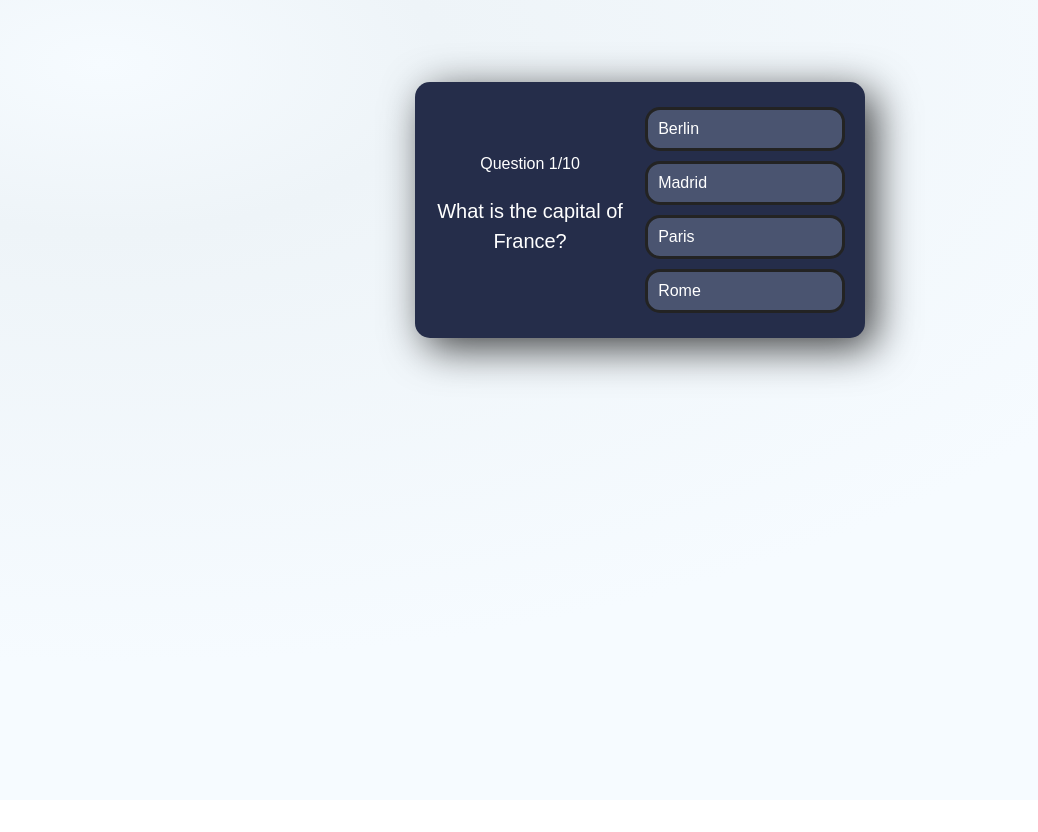
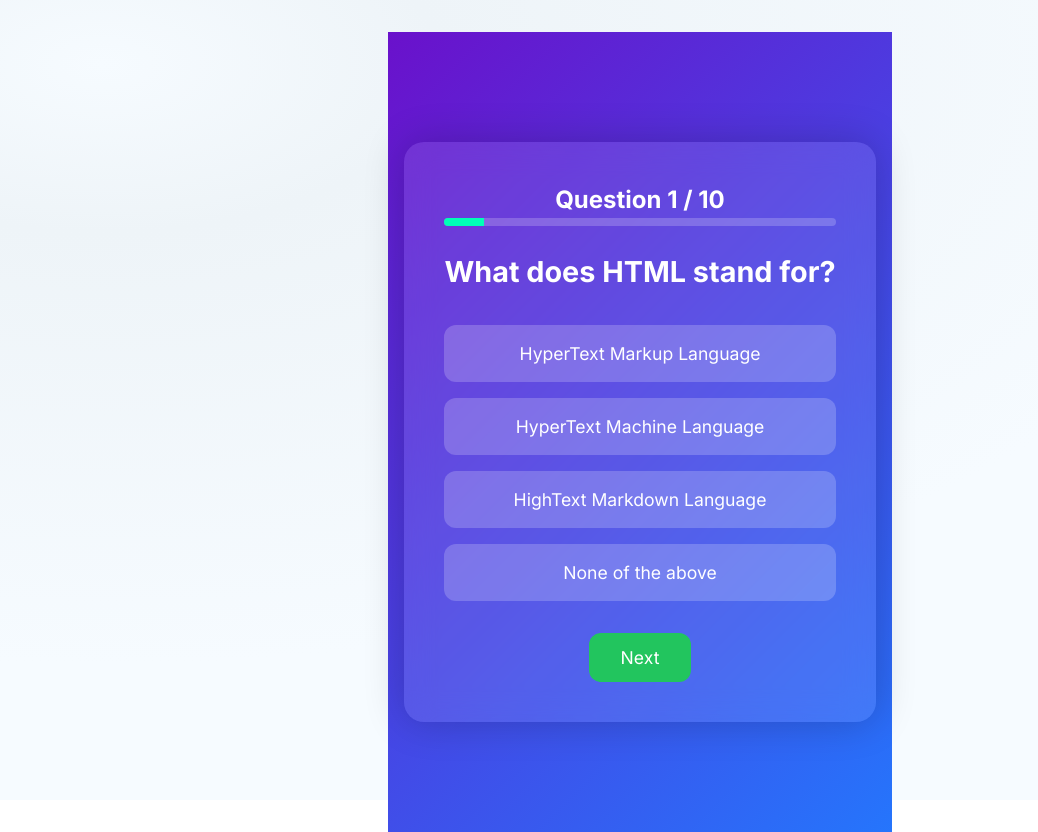
Before and after one commit to Ashishrupani/Triv.io, a React (Vite) app in the folder frontend/Learn/: page /quiz in a window 1280 px wide. Shown: the whole page, without its empty margins (0-1038 px from the left). Before the commit the page ends 800 px from the top, so only its background shows below. Built offline with nearby package versions, Linux system fonts and the light colour scheme; no server answers.

Commit message:
"Added post request" and quiz page

```diff
--- a/frontend/Learn/pages/CreateQuiz.jsx
+++ b/frontend/Learn/pages/CreateQuiz.jsx
@@ -1,6 +1,7 @@
 // src/App.jsx
 
 import React, { useEffect, useState } from "react";
+import { useNavigate } from "react-router-dom";
 
 import "../src/App.css";
 import "../styles/CreateQuiz.css";
@@ -174,17 +175,20 @@ export default function App() {
 
     setMessage("Sending notes to backend...");
 
-    try {
-      // const resp = await fetch('/api/generate-quiz', { method:'POST', headers:{'Content-Type':'application/json'}, body: JSON.stringify({ notes }) });
+    console.log("Sending notes to backend:", notes);
+    const resp = await fetch("http://127.0.0.1:5000/api/upload-notes", {
+      method: "POST",
+      headers: { "Content-Type": "application/json" },
+      body: JSON.stringify({
+        query: "make a 10 question quiz using these notes below.",
+        notes: notes,
+      }),
+    });
+    const data = await resp.json();
 
-      // const data = await resp.json();
+    console.log("Backend response:", data);
 
-      alert("Backend not implemented. See code comments for contract.");
-    } catch {
-      setMessage("Failed to contact backend");
-    } finally {
-      setTimeout(() => setMessage(""), 1200);
-    }
+    setMessage("Failed to contact backend");
   }
 
   function generateLocalDemoQuiz() {
--- a/frontend/Learn/pages/Quiz.jsx
+++ b/frontend/Learn/pages/Quiz.jsx
@@ -1,161 +1,67 @@
-import React, { useState } from 'react';
-// IMPORT THE CSS FILE
+import { useState } from 'react';
 import '../styles/Quiz.css';
 
-// 1. Question Data (Kept the same)
-const questions = [
-    {
-        questionText: 'What is the capital of France?',
-        answerOptions: [
-            { answerText: 'Berlin', isCorrect: false },
-            { answerText: 'Madrid', isCorrect: false },
-            { answerText: 'Paris', isCorrect: true },
-            { answerText: 'Rome', isCorrect: false },
-        ],
-    },
-    {
-        questionText: 'Which company developed React?',
-        answerOptions: [
-            { answerText: 'Google', isCorrect: false },
-            { answerText: 'Facebook', isCorrect: true },
-            { answerText: 'Amazon', isCorrect: false },
-            { answerText: 'Microsoft', isCorrect: false },
-        ],
-    },
-    {
-        questionText: 'The iPhone was created by which company?',
-        answerOptions: [
-            { answerText: 'Apple', isCorrect: true },
-            { answerText: 'Intel', isCorrect: false },
-            { answerText: 'Samsung', isCorrect: false },
-            { answerText: 'Nokia', isCorrect: false },
-        ],
-    },
-    {
-        questionText: 'What is the largest planet in our solar system?',
-        answerOptions: [
-            { answerText: 'Mars', isCorrect: false },
-            { answerText: 'Jupiter', isCorrect: true },
-            { answerText: 'Earth', isCorrect: false },
-            { answerText: 'Saturn', isCorrect: false },
-        ],
-    },
-    {
-        questionText: 'What is the chemical symbol for water?',
-        answerOptions: [
-            { answerText: 'O2', isCorrect: false },
-            { answerText: 'H2O', isCorrect: true },
-            { answerText: 'CO2', isCorrect: false },
-            { answerText: 'NaCl', isCorrect: false },
-        ],
-    },
-    {
-        questionText: 'How many continents are there?',
-        answerOptions: [
-            { answerText: '5', isCorrect: false },
-            { answerText: '6', isCorrect: false },
-            { answerText: '7', isCorrect: true },
-            { answerText: '8', isCorrect: false },
-        ],
-    },
-    {
-        questionText: 'What is the highest mountain in the world?',
-        answerOptions: [
-            { answerText: 'K2', isCorrect: false },
-            { answerText: 'Mount Everest', isCorrect: true },
-            { answerText: 'Mount Fuji', isCorrect: false },
-            { answerText: 'Matterhorn', isCorrect: false },
-        ],
-    },
-    {
-        questionText: 'Which language is React built on?',
-        answerOptions: [
-            { answerText: 'Python', isCorrect: false },
-            { answerText: 'Java', isCorrect: false },
-            { answerText: 'JavaScript', isCorrect: true },
-            { answerText: 'C#', isCorrect: false },
-        ],
-    },
-    {
-        questionText: 'What is 8 * 9?',
-        answerOptions: [
-            { answerText: '64', isCorrect: false },
-            { answerText: '72', isCorrect: true },
-            { answerText: '81', isCorrect: false },
-            { answerText: '63', isCorrect: false },
-        ],
-    },
-    {
-        questionText: 'What does HTML stand for?',
-        answerOptions: [
-            { answerText: 'Hyper Text Markup Language', isCorrect: true },
-            { answerText: 'High Tech Modern Language', isCorrect: false },
-            { answerText: 'Hyperlink and Text Markup', isCorrect: false },
-            { answerText: 'Home Tool Markup Language', isCorrect: false },
-        ],
-    },
+const sampleQuestions = [
+  { question: 'What does HTML stand for?', options: ['HyperText Markup Language', 'HyperText Machine Language', 'HighText Markdown Language', 'None of the above'], answer: 0 },
+  { question: 'Which programming language is used for web apps?', options: ['Python', 'JavaScript', 'C++', 'All of the above'], answer: 1 },
+  { question: 'What year was JavaScript created?', options: ['1991', '1995', '2000', '1989'], answer: 1 },
+  { question: 'CSS is used for?', options: ['Structure', 'Styling', 'Database', 'Logic'], answer: 1 },
+  { question: 'React is maintained by?', options: ['Google', 'Facebook (Meta)', 'Microsoft', 'Twitter'], answer: 1 },
+  { question: 'Which of these is a JavaScript framework?', options: ['Laravel', 'Django', 'React', 'Flask'], answer: 2 },
+  { question: 'Which tag is used for inserting a line break in HTML?', options: ['<lb>', '<break>', '<br>', '<hr>'], answer: 2 },
+  { question: 'Which keyword is used to define a constant in JavaScript?', options: ['let', 'var', 'const', 'constant'], answer: 2 },
+  { question: 'In CSS, which property is used to change text color?', options: ['font-color', 'color', 'text-color', 'fgcolor'], answer: 1 },
+  { question: 'What does API stand for?', options: ['Application Programming Interface', 'Applied Programming Internet', 'App Performance Interface', 'Application Program Input'], answer: 0 }
 ];
 
-const Quiz = () => {
-    const [currentQuestion, setCurrentQuestion] = useState(0);
+export default function Quiz() {
+  const [current, setCurrent] = useState(0);
   const [score, setScore] = useState(0);
-    const [showScore, setShowScore] = useState(false);
+  const [selected, setSelected] = useState(null);
+  const [finished, setFinished] = useState(false);
 
-    const handleAnswerOptionClick = (isCorrect) => {
-        if (isCorrect) {
+  const handleNext = () => {
+    if (selected === sampleQuestions[current].answer) {
       setScore(score + 1);
     }
-
-        const nextQuestion = currentQuestion + 1;
-
-        if (nextQuestion < questions.length) {
-            setCurrentQuestion(nextQuestion);
+    if (current + 1 < sampleQuestions.length) {
+      setCurrent(current + 1);
+      setSelected(null);
     } else {
-            setShowScore(true);
+      setFinished(true);
     }
   };
 
   return (
-        <div className="app">
-            {showScore ? (
-                /* -------------------
-                * 1. SCORE SECTION (Uses className="score-section")
-                * ------------------- */
-                <div className="score-section">
-                    You scored {score} out of {questions.length}
+    <div className="quiz-container">
+      <div className="quiz-card">
+        {finished ? (
+          <div className="quiz-complete">
+            <h2>Quiz Complete 🎉</h2>
+            <p className="score-text">Your Score: {score} / {sampleQuestions.length}</p>
+            <div className="progress-bar"><div className="progress-bar-fill" style={{ width: `${(score / sampleQuestions.length) * 100}%` }}></div></div>
+            <button className="next-btn" onClick={() => window.location.reload()}>Retake Quiz</button>
           </div>
         ) : (
-                /* -------------------
-                * 2. QUESTION SECTION (Uses classNames for layout and elements)
-                * ------------------- */
-                <>
-                    {/* The question container is structured to allow flex styling */}
-                    <div className="question-section">
-                        <div className="question-count">
-                            <span>Question {currentQuestion + 1}</span>/{questions.length}
-                        </div>
-                        <div className="question-text">
-                            {questions[currentQuestion].questionText}
-                        </div>
-                    </div>
-
-                    <div className="answer-section">
-                        {/* Map over the answer options for the current question */}
-                        {questions[currentQuestion].answerOptions.map((answerOption, index) => (
+          <div key={current}>
+            <h2>Question {current + 1} / {sampleQuestions.length}</h2>
+            <div className="progress-bar"><div className="progress-bar-fill" style={{ width: `${((current + 1) / sampleQuestions.length) * 100}%` }}></div></div>
+            <h3 className="quiz-question">{sampleQuestions[current].question}</h3>
+            <div className="quiz-options">
+              {sampleQuestions[current].options.map((opt, i) => (
                 <button
-                                key={index}
-                                // Uses className="answer-button"
-                                className="answer-button"
-                                onClick={() => handleAnswerOptionClick(answerOption.isCorrect)}
+                  key={i}
+                  className={`quiz-option ${selected === i ? 'selected' : ''}`}
+                  onClick={() => setSelected(i)}
                 >
-                                {answerOption.answerText}
+                  {opt}
                 </button>
               ))}
             </div>
-                </>
+            <button onClick={handleNext} disabled={selected === null} className="next-btn">Next</button>
+          </div>
         )}
       </div>
+    </div>
   );
-};
-
-export default Quiz;
+}
--- a/frontend/Learn/styles/Quiz.css
+++ b/frontend/Learn/styles/Quiz.css
@@ -1,73 +1,103 @@
-/* Quiz.css */
-
-.app {
-    background-color: #252d4a;
-    width: 450px;
-    min-height: 200px;
-    height: min-content;
-    border-radius: 15px;
-    padding: 20px;
-    box-shadow: 10px 10px 42px 0px rgba(0, 0, 0, 0.75);
-    display: flex;
-    justify-content: space-evenly;
-    align-items: center;
-    color: white;
-    margin: 50px auto; /* Center the quiz box on the page */
-    font-family: 'Arial', sans-serif;
+/* Gradient background */
+.quiz-container {
+  min-height: 100vh;
+  display: flex;
+  justify-content: center;
+  align-items: center;
+  background: linear-gradient(135deg, #6a11cb 0%, #2575fc 100%);
+  padding: 1rem;
+  font-family: 'Inter', sans-serif;
 }
 
-.score-section {
-    display: flex;
-    font-size: 24px;
-    align-items: center;
-    text-align: center;
-    width: 100%;
-    justify-content: center;
+/* Card styling */
+.quiz-card {
+  width: 100%;
+  max-width: 700px;
+  background: rgba(255, 255, 255, 0.1);
+  backdrop-filter: blur(15px);
+  border-radius: 20px;
+  box-shadow: 0 0 40px rgba(0, 0, 0, 0.2);
+  color: white;
+  padding: 2.5rem;
+  text-align: center;
+  transition: all 0.4s ease;
 }
 
-.question-section {
-    width: 100%;
-    position: relative;
-    padding-right: 20px; /* Give some space between question and answers in the flex container */
+/* Progress bar */
+.progress-bar {
+  height: 8px;
+  width: 100%;
+  background-color: rgba(255, 255, 255, 0.2);
+  border-radius: 5px;
+  margin-bottom: 1.5rem;
+  overflow: hidden;
 }
 
-.question-count {
-    margin-bottom: 20px;
+.progress-bar-fill {
+  height: 100%;
+  background-color: #00ffb7;
+  transition: width 0.5s ease-in-out;
 }
 
-.question-text {
-    margin-bottom: 12px;
-    font-size: 20px;
+/* Question text */
+.quiz-question {
+  font-size: 1.8rem;
+  font-weight: 700;
+  margin-bottom: 2rem;
 }
 
-.answer-section {
-    width: 100%;
-    display: flex;
-    flex-direction: column;
-    justify-content: space-between;
+/* Option buttons */
+.quiz-options {
+  display: grid;
+  gap: 1rem;
 }
 
-.answer-button {
-    width: 100%;
-    font-size: 16px;
-    color: #ffffff;
-    background-color: #4a5470; /* Slightly lighter background for buttons */
-    border-radius: 15px;
-    display: flex;
-    padding: 10px;
-    justify-content: flex-start;
-    align-items: center;
-    border: 3px solid #232323;
-    cursor: pointer;
-    margin: 5px 0;
-    outline: none;
-    transition: background-color 0.3s, transform 0.1s;
+.quiz-option {
+  background: rgba(255, 255, 255, 0.2);
+  border: 2px solid transparent;
+  border-radius: 12px;
+  padding: 1rem;
+  font-size: 1.1rem;
+  color: white;
+  cursor: pointer;
+  transition: all 0.3s ease;
 }
 
-.answer-button:hover {
-    background-color: #5c688d;
+.quiz-option:hover {
+  background: rgba(255, 255, 255, 0.3);
+  transform: translateY(-2px);
 }
 
-.answer-button:active {
-    transform: scale(0.98);
+.quiz-option.selected {
+  background: #3b82f6;
+  border-color: #60a5fa;
 }
+
+/* Next button */
+.next-btn {
+  margin-top: 2rem;
+  background: #22c55e;
+  border: none;
+  color: white;
+  padding: 0.9rem 2rem;
+  border-radius: 12px;
+  font-size: 1.1rem;
+  cursor: pointer;
+  transition: all 0.3s ease;
+}
+
+.next-btn:hover {
+  background: #16a34a;
+  transform: translateY(-2px);
+}
+
+/* Completion screen */
+.quiz-complete {
+  font-size: 1.6rem;
+  font-weight: 600;
+}
+
+.score-text {
+  font-size: 1.2rem;
+  margin-bottom: 1.5rem;
+}
```
Also changed, not shown: 1 other file (tests, documents, lock files or other folders). Lines whose indentation alone changed are shown as unchanged.
